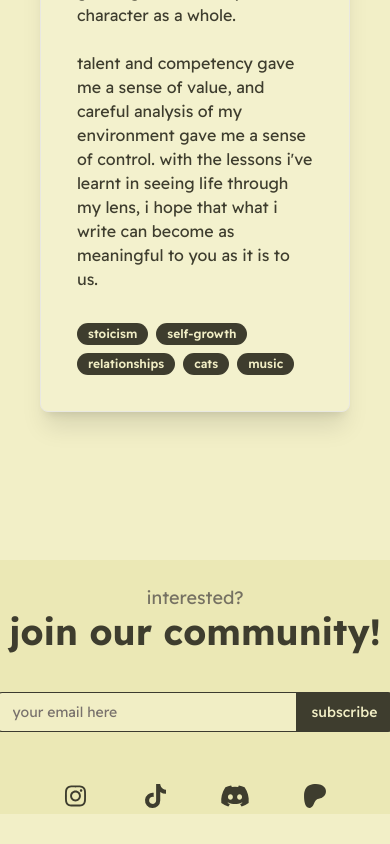
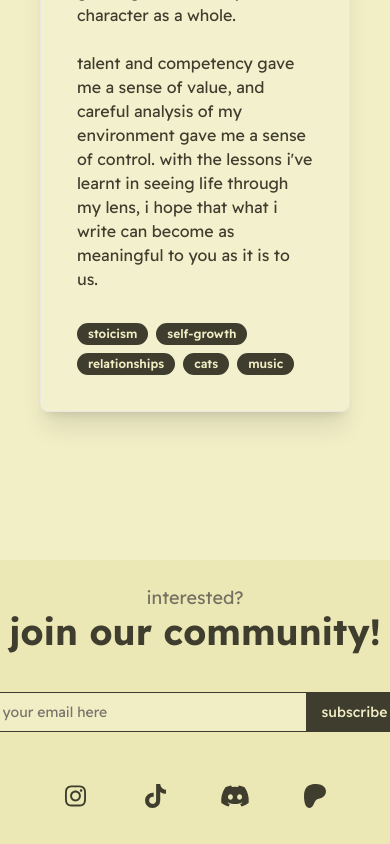
Before and after one commit to vkayy/evs-journal, a Next.js app: page / in a window 390 px wide. Shown: the part 3054-3898 px from the top of the page. Before the commit the page ends 3874 px from the top, so only its background shows below. Built offline with nearby package versions, Linux system fonts and the light colour scheme.

Commit message:
style: convert px to rem in css

```diff
--- a/app/globals.css
+++ b/app/globals.css
@@ -198,7 +198,7 @@ bg-stone-800: hsl(5 13% 16%) */
 }
 
 .hero-section__article_right {
-  @apply max-w-sm sm:max-w-[calc(100vh-120px)];
+  @apply max-w-sm sm:max-w-[calc(100vh-7.5rem)];
 }
 
 .image {
@@ -296,7 +296,7 @@ bg-stone-800: hsl(5 13% 16%) */
 }
 
 .footer {
-  @apply max-w-full h-[30vh] py-6 bg-darkyellow/50 dark:bg-[hsl(24_15%_12%)];
+  @apply max-w-full max-h-[20rem] py-6 bg-darkyellow/50 dark:bg-[hsl(24_15%_12%)];
 }
 
 .footer-section {
@@ -328,7 +328,7 @@ bg-stone-800: hsl(5 13% 16%) */
 }
 
 .footer-section__hover-content {
-  @apply w-[300px] mb-2;
+  @apply w-[20rem] mb-2;
 }
 
 .footer-section__hover-container {
@@ -344,7 +344,7 @@ bg-stone-800: hsl(5 13% 16%) */
 }
 
 .mailing-form {
-  @apply min-w-[300px] sm:min-w-[400px];
+  @apply min-w-[20rem] sm:min-w-[25rem];
 }
 
 .mailing-form__input {
```
